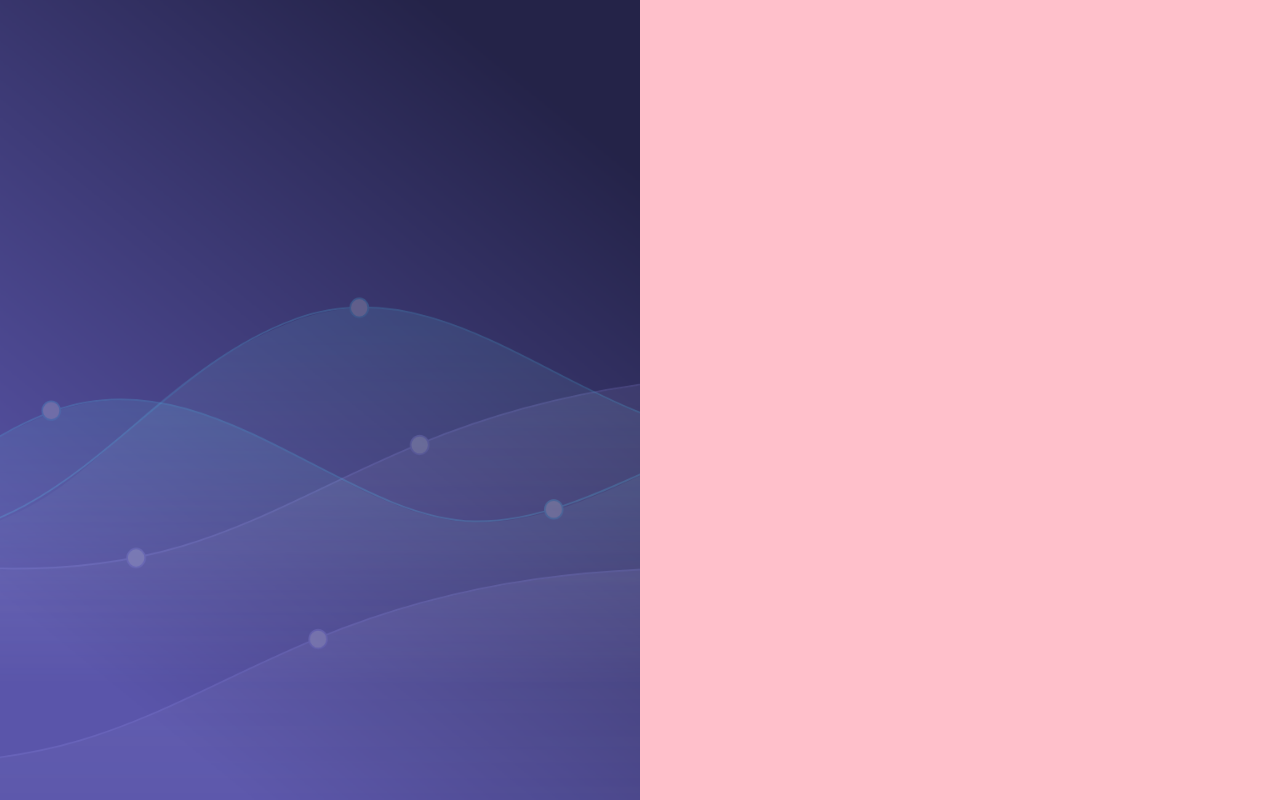
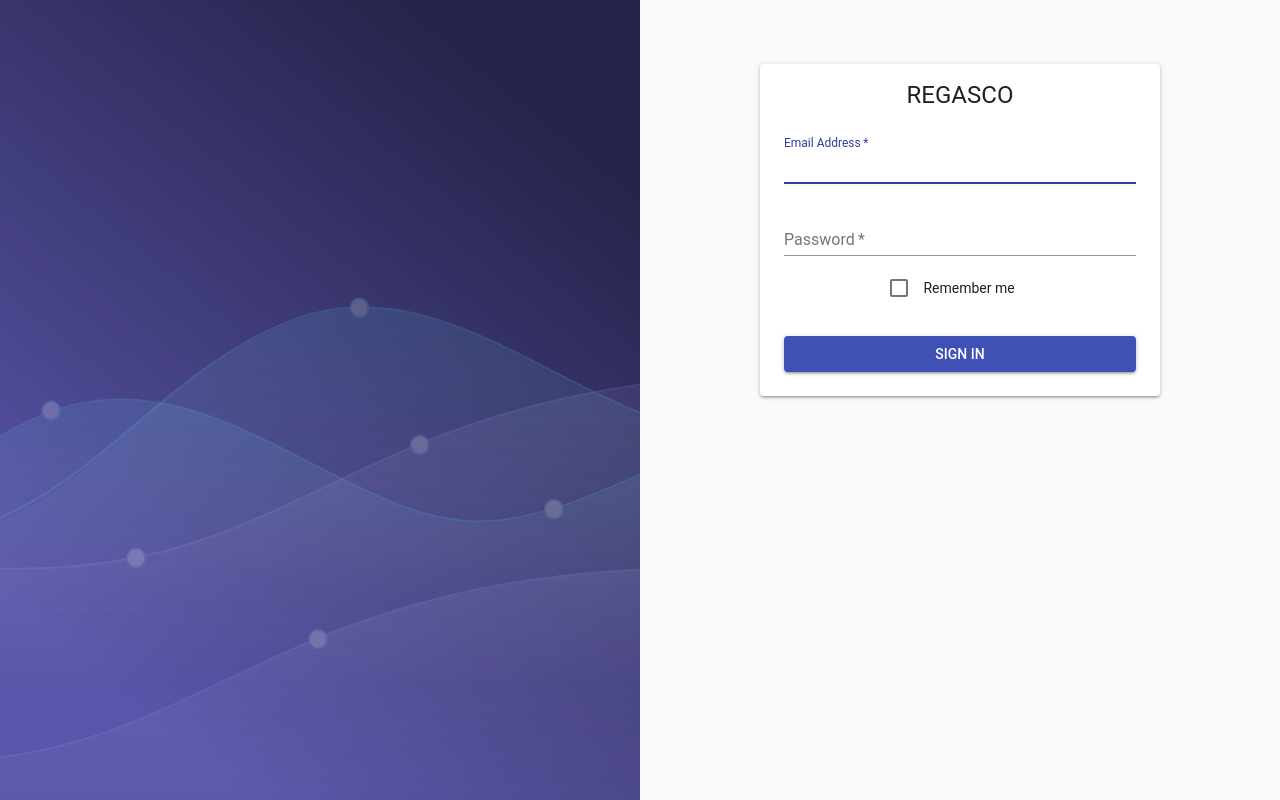
Before and after one commit to DaveDev813/whitelabel, a React (Create React App) app: page / in a window 1280 px wide. Built offline with nearby package versions, Linux system fonts and the light colour scheme.

Commit message:
Signup screen

```diff
--- a/src/screens/AppScreen/App.tsx
+++ b/src/screens/AppScreen/App.tsx
@@ -2,6 +2,7 @@
 import "./App.css";
 import { BrowserRouter, Switch, Route } from "react-router-dom";
 import SignupScreen from "../SignupScreen";
+import SignInScreen from "../SignInScreen";
 
 const App: React.FC = () => {
   return (
@@ -9,6 +10,7 @@
       <div className="App">
         <Switch>
           <Route exact path="/" component={SignupScreen} />
+          <Route exact path="/signin" component={SignInScreen} />
         </Switch>
       </div>
     </BrowserRouter>
--- /dev/null
+++ b/src/screens/SignInScreen.tsx
@@ -0,0 +1,92 @@
+import React from "react";
+import Avatar from "@material-ui/core/Avatar";
+import Button from "@material-ui/core/Button";
+import CssBaseline from "@material-ui/core/CssBaseline";
+import FormControl from "@material-ui/core/FormControl";
+import FormControlLabel from "@material-ui/core/FormControlLabel";
+import Checkbox from "@material-ui/core/Checkbox";
+import Input from "@material-ui/core/Input";
+import InputLabel from "@material-ui/core/InputLabel";
+import Paper from "@material-ui/core/Paper";
+import Typography from "@material-ui/core/Typography";
+import withStyles from "@material-ui/core/styles/withStyles";
+import { Theme, createStyles } from "@material-ui/core";
+
+const styles = (theme: Theme) =>
+  createStyles({
+    main: {
+      width: "auto",
+      display: "block", // Fix IE 11 issue.
+      marginLeft: theme.spacing.unit * 3,
+      marginRight: theme.spacing.unit * 3,
+      [theme.breakpoints.up(400 + theme.spacing.unit * 3 * 2)]: {
+        width: 400,
+        marginLeft: "auto",
+        marginRight: "auto"
+      }
+    },
+    paper: {
+      marginTop: theme.spacing.unit * 8,
+      display: "flex",
+      flexDirection: "column",
+      alignItems: "center",
+      padding: `${theme.spacing.unit * 2}px ${theme.spacing.unit * 3}px ${theme
+        .spacing.unit * 3}px`
+    },
+    avatar: {
+      margin: theme.spacing.unit,
+      backgroundColor: theme.palette.secondary.main
+    },
+    form: {
+      width: "100%", // Fix IE 11 issue.
+      marginTop: theme.spacing.unit
+    },
+    submit: {
+      marginTop: theme.spacing.unit * 3
+    }
+  });
+
+function SignInScreen(props: { classes: any }) {
+  const { classes } = props;
+
+  return (
+    <main className={classes.main}>
+      <CssBaseline />
+      <Paper className={classes.paper}>
+        <Typography component="h1" variant="h5">
+          REGASCO
+        </Typography>
+        <form className={classes.form}>
+          <FormControl margin="normal" required fullWidth>
+            <InputLabel htmlFor="email">Email Address</InputLabel>
+            <Input id="email" name="email" autoComplete="email" autoFocus />
+          </FormControl>
+          <FormControl margin="normal" required fullWidth>
+            <InputLabel htmlFor="password">Password</InputLabel>
+            <Input
+              name="password"
+              type="password"
+              id="password"
+              autoComplete="current-password"
+            />
+          </FormControl>
+          <FormControlLabel
+            control={<Checkbox value="remember" color="primary" />}
+            label="Remember me"
+          />
+          <Button
+            type="submit"
+            fullWidth
+            variant="contained"
+            color="primary"
+            className={classes.submit}
+          >
+            Sign in
+          </Button>
+        </form>
+      </Paper>
+    </main>
+  );
+}
+
+export default withStyles(styles)(SignInScreen);
--- a/src/screens/SignupScreen.tsx
+++ b/src/screens/SignupScreen.tsx
@@ -1,5 +1,6 @@
 import React from "react";
 import styled from "styled-components";
+import SignInScreen from "./SignInScreen";
 
 const Container = styled.div`
   display: flex;
@@ -13,7 +14,7 @@
 `;
 
 const RightDiv = styled.div`
-  background-color: pink;
+  /* background-color: pink; */
   width: 50vw;
   height: 100vh;
 `;
@@ -22,7 +23,9 @@
   return (
     <Container>
       <LeftDiv src={require("../assets/images/launchBG.png")} />
-      <RightDiv />
+      <RightDiv>
+        <SignInScreen />
+      </RightDiv>
     </Container>
   );
 };
```
Also changed, not shown: src/logo.svg (deleted).
